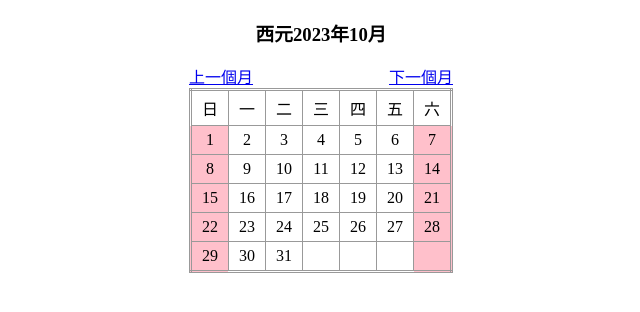
After one commit to Trump-2/11202_PHP-start, a PHP site: page /atHomePractice/calendar.php in a window 1280 px wide. The commit adds this page. Shown: the top 312 px of the page, without its empty margins (319-959 px from the left). Run offline with PHP 8.4, Linux system fonts and the light colour scheme.

Commit message:
完成萬年曆

```diff
--- /dev/null
+++ b/atHomePractice/calendar.php
@@ -0,0 +1,106 @@
+<!DOCTYPE html>
+<html lang="en">
+<head>
+    <meta charset="UTF-8">
+    <meta name="viewport" content="width=device-width, initial-scale=1.0">
+    <title>線上月曆</title>
+    <style>
+        table{
+            border-collapse: collapse;
+            border:3px double #999;
+
+        }
+
+        td{
+            border:1px solid #999;
+            padding:5px 10px;
+            text-align: center;
+        }
+    </style>
+</head>
+<body>
+<?php
+
+if(isset($_GET['month']) && isset($_GET['year'])) {
+    $month = $_GET['month'];
+    $year = $_GET['year'];
+}else {
+    // 這裡的 else 是為了處理如果進到網頁中網址沒有 month 參數時發生錯誤訊息
+    $month = date("m");
+    $year = date('Y');
+
+}
+
+echo "<h3 style='text-align:center'>";
+echo date("西元{$year}年{$month}月");
+echo "</h3>";
+$thisFirstDay=date("{$year}-{$month}-1");
+$thisFirstDate=date('w',strtotime($thisFirstDay));
+$thisMonthDays=date("t");
+$thisLastDay=date("{$year}-m{$month}-$thisMonthDays");
+$weeks=ceil(($thisMonthDays+$thisFirstDate)/7);
+$firstCell=date("Y-m-d",strtotime("-$thisFirstDate days",strtotime($thisFirstDay)));
+?>
+<div style='width:264px; display:flex; justify-content:space-between; margin:auto'>
+<?php
+
+if($month  > 11 ) {
+    $next = 1;
+    $nextYear = $year + 1;
+}
+else {
+    $next = $month + 1;
+    $nextYear = $year;
+
+}
+
+if ($month  < 2) {
+   $prev = 12;
+    $prevYear = $year - 1;
+}
+else {
+    $prev = $month - 1;
+    $prevYear = $year;
+}
+
+
+?>
+    <a href='?year=<?=$prevYear?>&month=<?=$prev?>'>上一個月</a>
+    <a href='?year=<?=$nextYear?>&month=<?=$next?>'>下一個月</a>
+</div>
+<table style='margin:auto'>
+    <tr>
+        <td>日</td>
+        <td>一</td>
+        <td>二</td>
+        <td>三</td>
+        <td>四</td>
+        <td>五</td>
+        <td>六</td>
+    </tr>
+<?php
+for($i=0;$i<$weeks;$i++){
+    echo "<tr>";
+    for($j=0;$j<7;$j++){
+        $addDays=7*$i+$j;
+        $thisCellDate=strtotime("+$addDays days",strtotime($firstCell));
+        if(date('w',$thisCellDate)==0 || date('w',$thisCellDate)==6){
+            echo "<td style='background:pink'>";
+
+        }else{
+            echo "<td>";
+        }
+        if(date("m",$thisCellDate)==date("m",strtotime($thisFirstDay))){
+            echo date("j",$thisCellDate);
+        }
+        echo "</td>";
+    }
+    echo "</tr>";
+}
+
+echo "</table>";
+?>
+
+
+</body>
+</html>
```
Also changed, not shown: atHomePractice/login.php (added, +42 -0 lines), atHomePractice/member.php (added, +20 -0 lines), atHomePractice/note.txt (added, +13 -0 lines), atHomePractice/verify.php (added, +12 -0 lines), calendar.php (+17 -11 lines).
